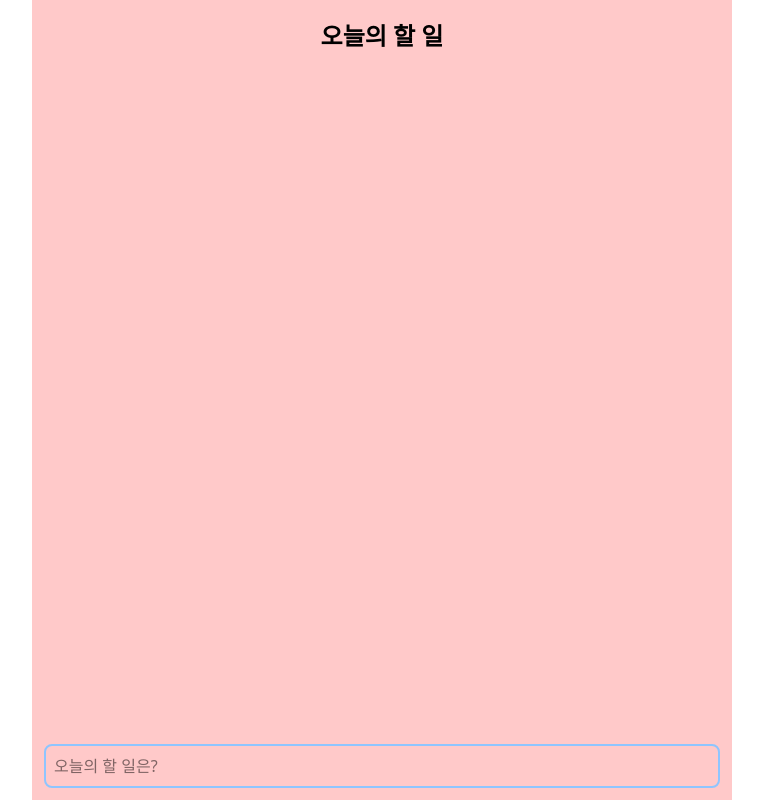
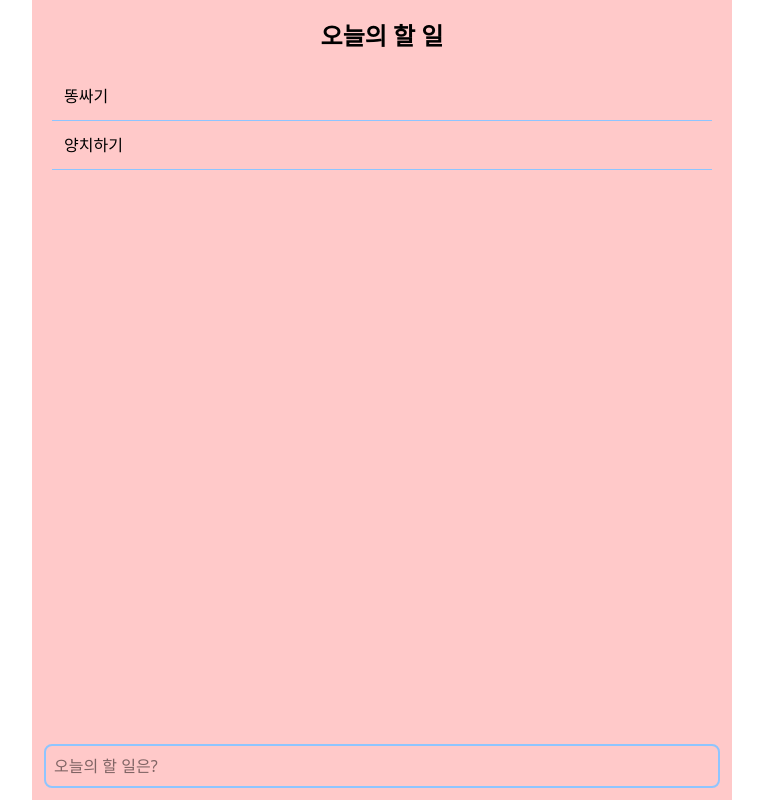
Before and after one commit to haegi-git/skilltest, a React (Vite) app: page /todo in a window 1280 px wide. Shown: the whole page, without its empty margins (258-1021 px from the left). Built offline with nearby package versions, Linux system fonts and the light colour scheme.

Commit message:
recoil 리스트 불러오기, 리스트 추가

```diff
--- a/src/pages/Todo/TodoForm.jsx
+++ b/src/pages/Todo/TodoForm.jsx
@@ -1,17 +1,45 @@
 import { useState } from "react"
+import { useRecoilState } from "recoil";
+import { todoListState } from "../../Atoms";
 
 export default function TodoForm(){
 
-    const [todoInput,setTotoInput] = useState('');
+    const [todoInput,setTodoInput] = useState('');
 
-    console.log(todoInput)
+    const [alertText,setAlertText] = useState(false)
+
+    const [todoList,setTodoList] = useRecoilState(todoListState)
+
+    const handleInput = (e) =>{
+        setTodoInput(e.target.value)
+
+        if(alertText === true){
+            setAlertText(false)
+        }
+    }
+
+    const handleForm = (e) =>{
+        e.preventDefault()
+        if(!todoInput.trim()){
+            setAlertText(true)
+        }
+
+
+        setTodoList((prev)=>[
+            ...prev,
+            todoInput
+        ])
+
+        setTodoInput('')
+    }
 
     return(
         <div className="absolute bottom-0 left-0 w-full p-3">
-            <form>
+            <form onSubmit={handleForm}>
+                {alertText ? <p className="text-red-500">할 일을 입력해주세요.</p> : null}
                 <input
                 value={todoInput}
-                onChange={(e)=>{setTotoInput(e.target.value)}}
+                onChange={handleInput}
                 className="border-2 border-blue-300 rounded-lg w-full p-2"
                 placeholder="오늘의 할 일은?"/>
             </form>
--- a/src/pages/Todo/TodoList.jsx
+++ b/src/pages/Todo/TodoList.jsx
@@ -6,8 +6,16 @@ export default function TodoList(){
     const todoList = useRecoilValue(todoListState);
     console.log(todoList)
     return(
-        <ul className="ml-5">
-
+        <ul className="ml-5 mr-5">
+            {todoList.map((item,idx)=>{
+                return(
+                    <li
+                     className="p-3 border-b-1 border-b-blue-300"
+                     key={idx}>
+                        {item}
+                    </li>
+                )
+            })}
         </ul>
     )
 }
```
